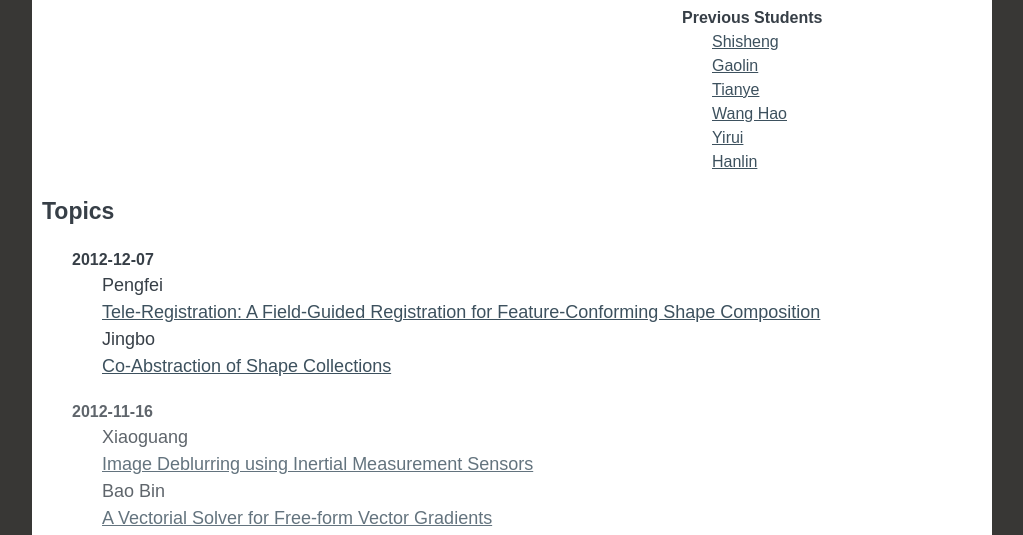
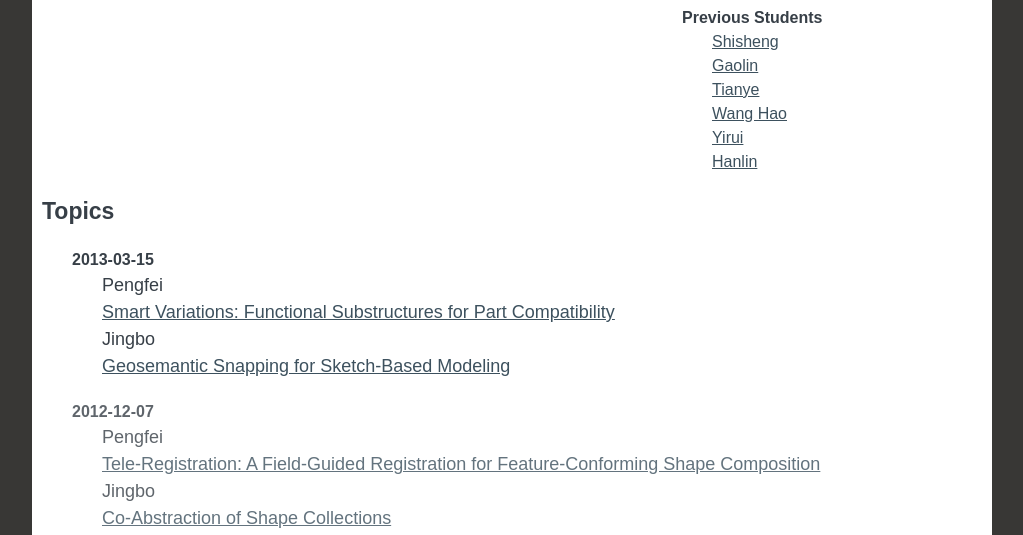
Before and after one commit to andyli/ResearchSeminar, a plain HTML site: page index.html in a window 1280 px wide. Shown: the part 455-990 px from the top of the page, without its empty margins (128-1151 px from the left). Drawn offline with nearby package versions, Linux system fonts and the light colour scheme.

Commit message:
sync with master

```diff
--- a/index.html
+++ b/index.html
@@ -77,6 +77,19 @@
 	<div class="topics grid_12 clearfix">
 		<h2>Topics</h2>
 		<ol id=seminar-items>
+            <li>
+                <h3>2013-03-15</h3>
+                <ul class=presents>
+                    <li>
+                        <div class=presenter>Pengfei</div>
+                        <div class=paper><a href="http://vecg.cs.ucl.ac.uk/Projects/SmartGeometry/sFarr/sFarr_eg13.html">Smart Variations: Functional Substructures for Part Compatibility</a></div>
+                    </li>
+                    <li>
+                        <div class=presenter>Jingbo</div>
+                        <div class=paper><a href="http://cs.gmu.edu/~ygingold/geosemantic/">Geosemantic Snapping for Sketch-Based Modeling</a></div>
+                    </li>
+                </ul>
+            </li>
             <li>
                 <h3>2012-12-07</h3>
                 <ul class=presents>
```
